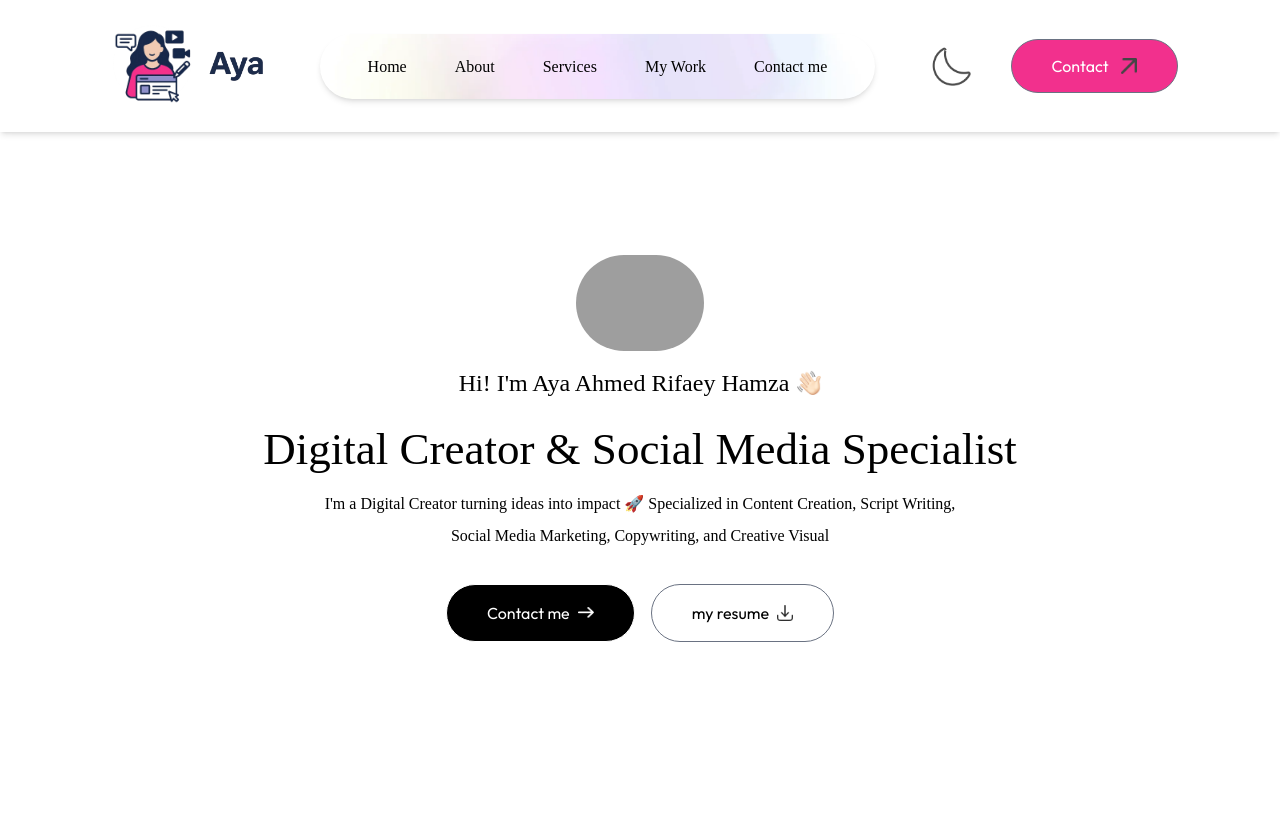
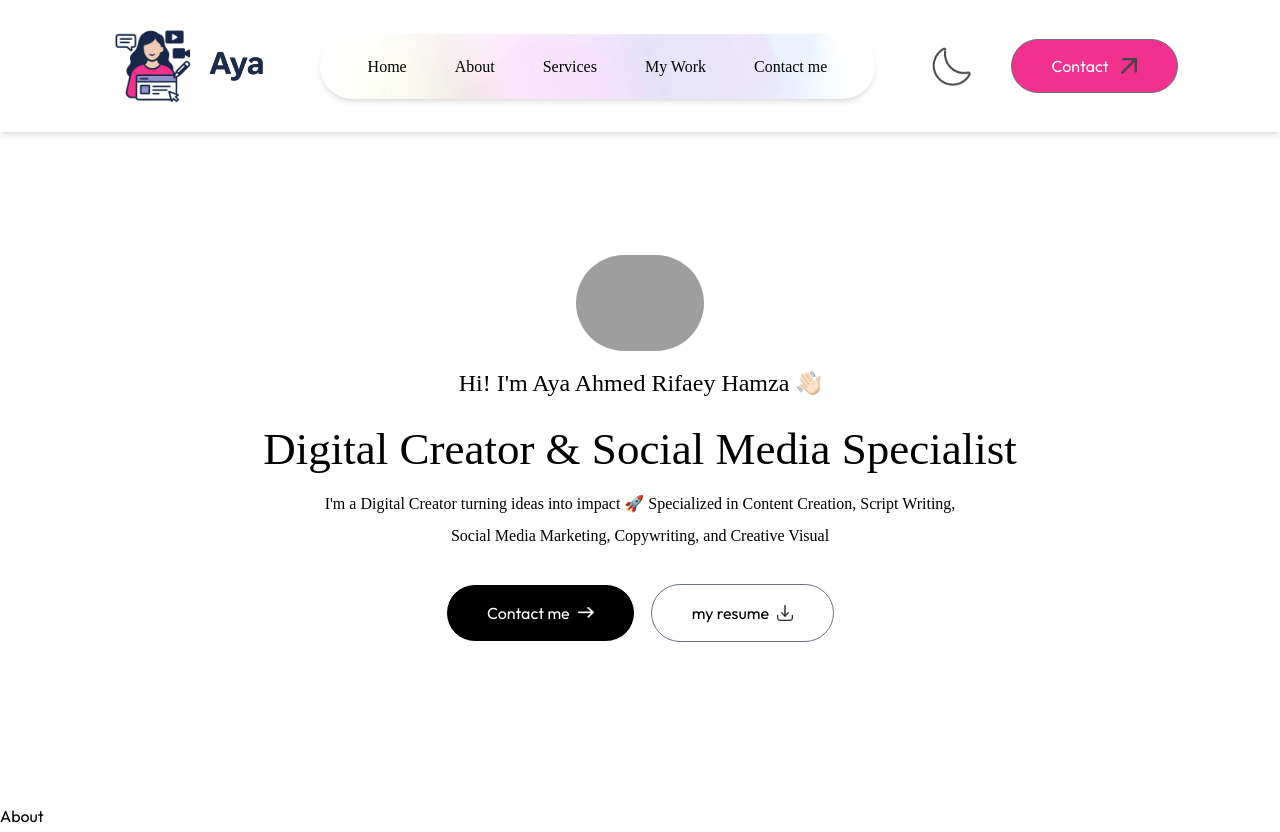
Before and after one commit to MariamHammouda/Aya-Portfolio, a Next.js app: page / in a window 1280 px wide. Before the commit the page ends 800 px from the top, so only its background shows below. Built offline with nearby package versions, Linux system fonts and the light colour scheme; grey boxes are pictures that could not be loaded; a web font is replaced by a local one.

Commit message:
chore(about): add about me section

```diff
--- /dev/null
+++ b/src/app/components/About.jsx
@@ -0,0 +1,9 @@
+import React from 'react'
+
+const About = () => {
+  return (
+    <div>About</div>
+  )
+}
+
+export default About
--- a/src/app/page.js
+++ b/src/app/page.js
@@ -2,6 +2,7 @@ import Image from "next/image";
 
 import Navbar from "./components/Navbar.jsx"
 import Header from "./components/Header.jsx"
+import About from "./components/About.jsx"
 
 export default function Home() {
   return (
@@ -10,6 +11,7 @@ export default function Home() {
 
    <Navbar/>
    <Header/>
+   <About/>
   </>
 
 
```
